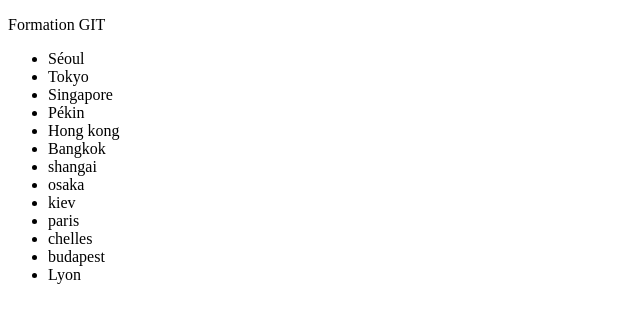
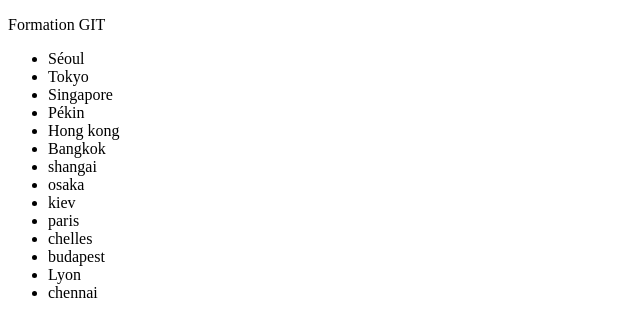
Before and after one commit to rajasekarankarthik/gittest, a plain HTML site: page index.html in a window 1280 px wide. Shown: the full height of the page, 0-640 px from the left. Drawn offline with Linux system fonts and the light colour scheme.

Commit message:
Ajout chennai

```diff
--- a/index.html
+++ b/index.html
@@ -20,6 +20,7 @@
 			<li>chelles</li>
 			<li>budapest</li>
 			<li>Lyon</li>
+			<li>chennai</li>
 		</ul>
 	</body>
 </html>
```
